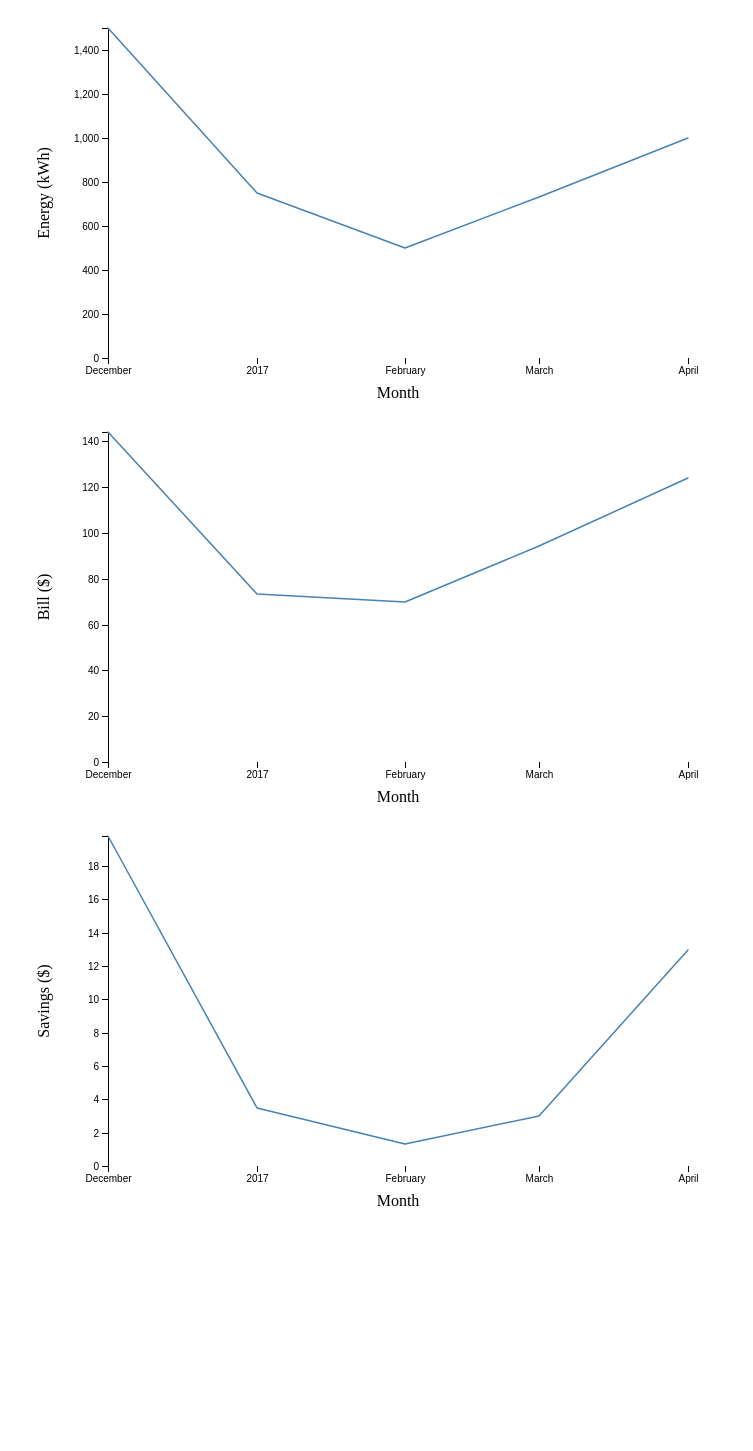
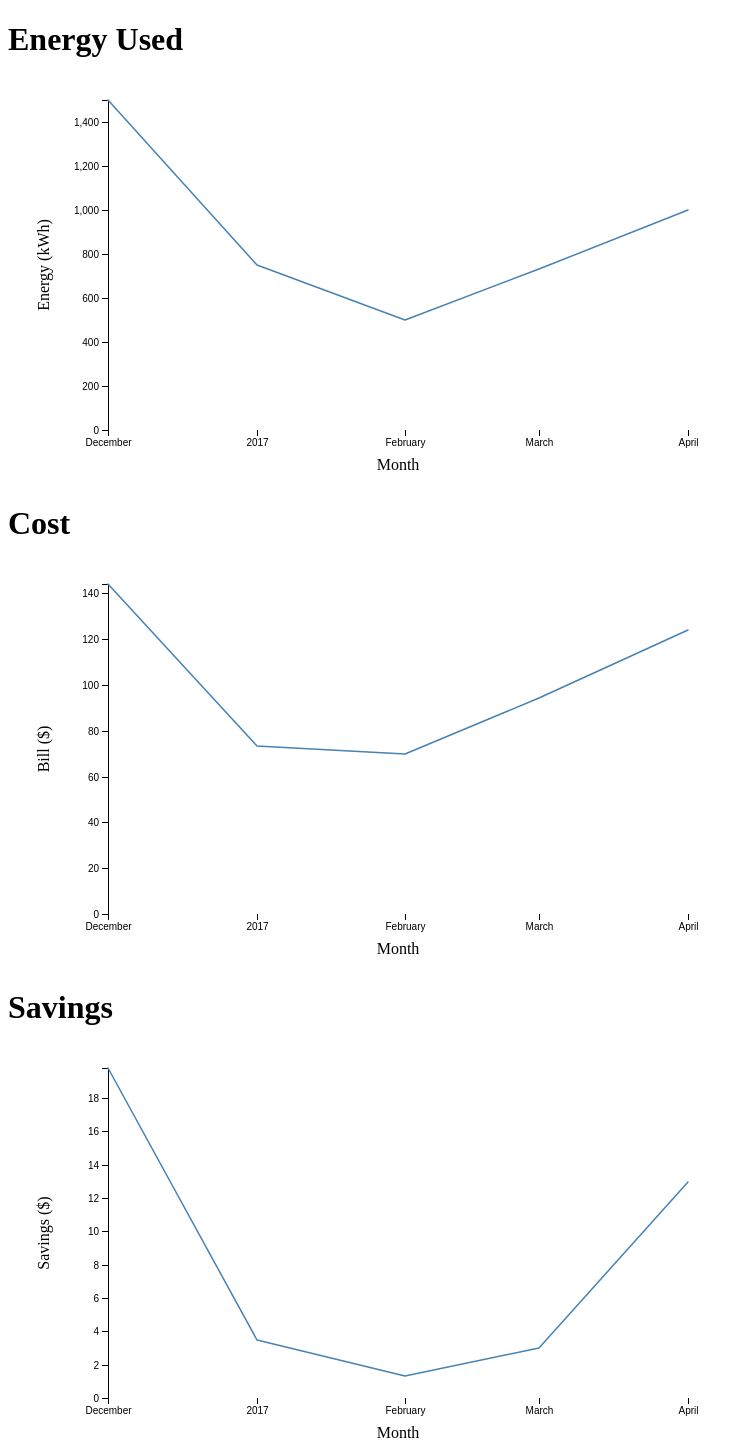
Before and after one commit to NixGD/utility-data-viewer, a website: page index.html in a window 1280 px wide. Shown: the whole page, without its empty margins (0-753 px from the left). Before the commit the page ends 1228 px from the top, so only its background shows below. Drawn offline with nearby package versions, Linux system fonts and the light colour scheme.

Commit message:
Add titles

```diff
--- a/index.html
+++ b/index.html
@@ -2,16 +2,22 @@
 <html lang="en">
 <head>
     <meta charset="UTF-8">
-    <title>Title</title>
+    <title>Graph Viewer</title>
 
     <script src="https://d3js.org/d3.v4.js"></script>
     <script src="graphs.js"></script>
 
 </head>
 <body>
-<svg width="700" height="400" id="kwh"></svg>
-<svg width="700" height="400" id="bill"></svg>
-<svg width="700" height="400" id="savings"></svg>
+<div id="graphs">
+    <h1> Energy Used</h1>
+    <svg width="700" height="400" id="kwh"></svg>
+    <h1> Cost </h1>
+    <svg width="700" height="400" id="bill"></svg>
+    <h1> Savings </h1>
+    <svg width="700" height="400" id="savings"></svg>
+</div>
+
 
 </body>
 </html>
```
